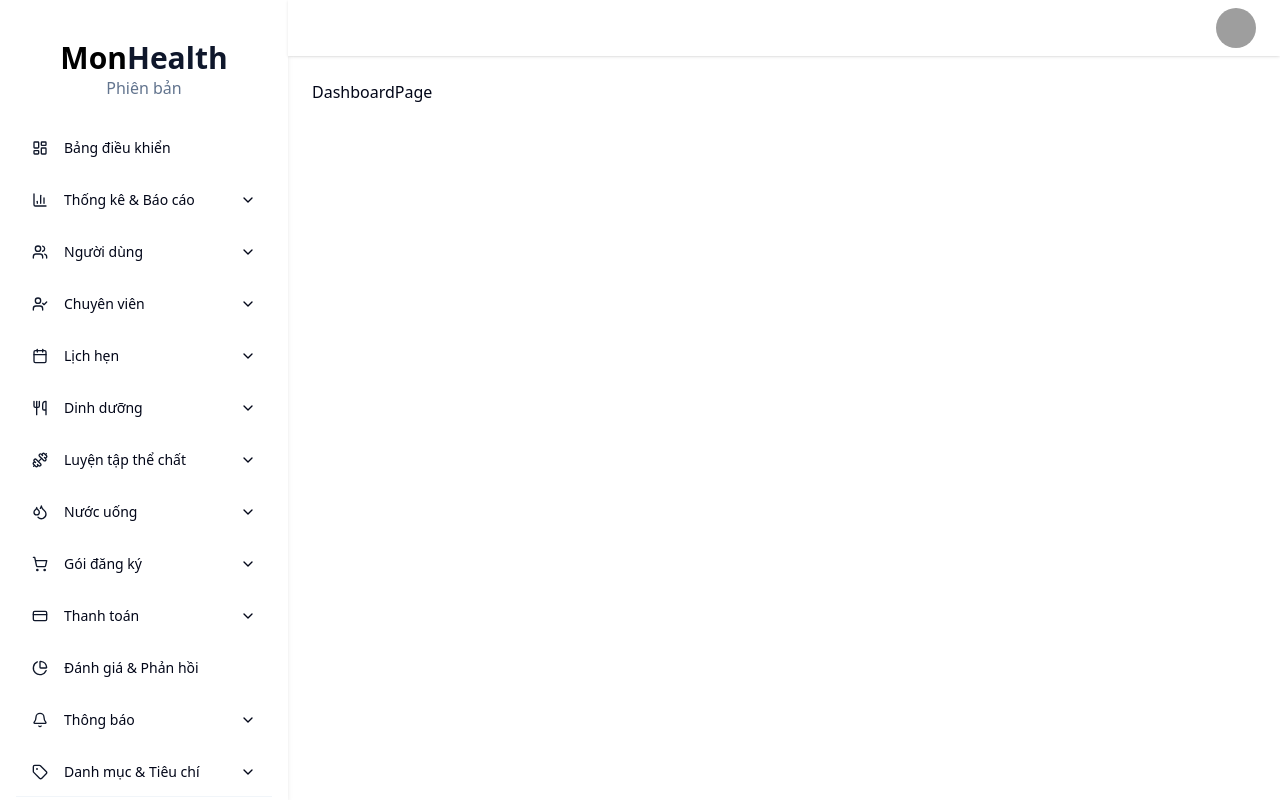
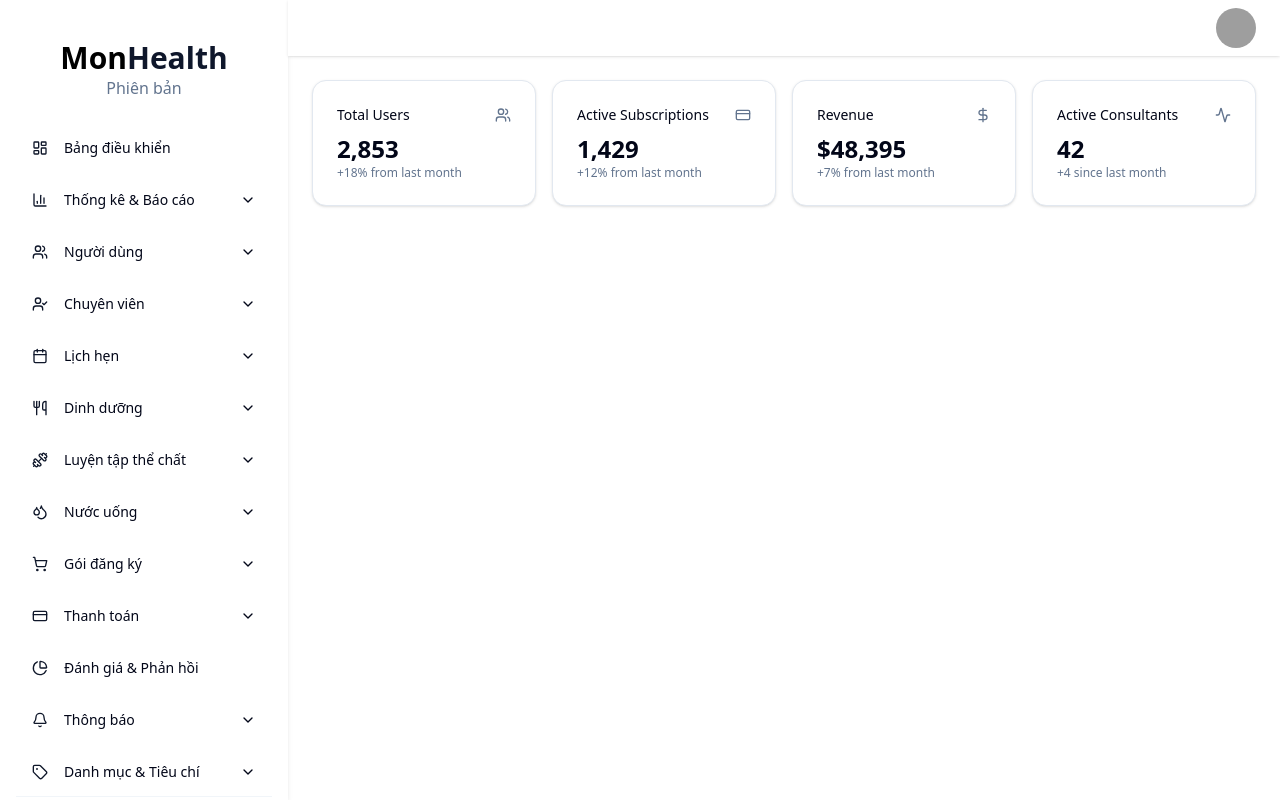
Before and after one commit to SEP490-Monhealth/SEP490-Monhealth-Healthcare-App-FE, a Next.js app: page /admin/dashboard in a window 1280 px wide. Built offline with nearby package versions, Linux system fonts and the light colour scheme; grey boxes are pictures that could not be loaded.

Commit message:
feat: coding dashboard stats card

```diff
--- a/src/app/admin/dashboard/page.tsx
+++ b/src/app/admin/dashboard/page.tsx
@@ -1,7 +1,13 @@
 import React from "react"
 
+import DashboardStatsCard from "@/components/molecules/dashboard-stats-card"
+
 function DashboardPage() {
-  return <div>DashboardPage</div>
+  return (
+    <div>
+      <DashboardStatsCard />
+    </div>
+  )
 }
 
 export default DashboardPage
--- a/src/components/molecules/dashboard-stats-card.tsx
+++ b/src/components/molecules/dashboard-stats-card.tsx
@@ -0,0 +1,58 @@
+import React from "react"
+
+import { Activity, CreditCard, DollarSign, Users } from "lucide-react"
+
+import { Card, CardContent, CardHeader, CardTitle } from "../atoms/card"
+
+function DashboardStatsCard() {
+  return (
+    <div className="grid gap-4 md:grid-cols-2 lg:grid-cols-4">
+      <Card>
+        <CardHeader className="flex flex-row items-center justify-between space-y-0 pb-2">
+          <CardTitle className="text-sm font-medium">Total Users</CardTitle>
+          <Users className="text-muted-foreground h-4 w-4" />
+        </CardHeader>
+        <CardContent>
+          <div className="text-2xl font-bold">2,853</div>
+          <p className="text-muted-foreground text-xs">+18% from last month</p>
+        </CardContent>
+      </Card>
+      <Card>
+        <CardHeader className="flex flex-row items-center justify-between space-y-0 pb-2">
+          <CardTitle className="text-sm font-medium">
+            Active Subscriptions
+          </CardTitle>
+          <CreditCard className="text-muted-foreground h-4 w-4" />
+        </CardHeader>
+        <CardContent>
+          <div className="text-2xl font-bold">1,429</div>
+          <p className="text-muted-foreground text-xs">+12% from last month</p>
+        </CardContent>
+      </Card>
+      <Card>
+        <CardHeader className="flex flex-row items-center justify-between space-y-0 pb-2">
+          <CardTitle className="text-sm font-medium">Revenue</CardTitle>
+          <DollarSign className="text-muted-foreground h-4 w-4" />
+        </CardHeader>
+        <CardContent>
+          <div className="text-2xl font-bold">$48,395</div>
+          <p className="text-muted-foreground text-xs">+7% from last month</p>
+        </CardContent>
+      </Card>
+      <Card>
+        <CardHeader className="flex flex-row items-center justify-between space-y-0 pb-2">
+          <CardTitle className="text-sm font-medium">
+            Active Consultants
+          </CardTitle>
+          <Activity className="text-muted-foreground h-4 w-4" />
+        </CardHeader>
+        <CardContent>
+          <div className="text-2xl font-bold">42</div>
+          <p className="text-muted-foreground text-xs">+4 since last month</p>
+        </CardContent>
+      </Card>
+    </div>
+  )
+}
+
+export default DashboardStatsCard
--- a/src/services/consultantService.ts
+++ b/src/services/consultantService.ts
@@ -37,7 +37,14 @@
   consultantId: string
 ): Promise<ConsultantType> => {
   try {
-    const { data } = await monAPI.get(`/consultants/${consultantId}`)
+    const response = await monAPI.get(`/consultants/${consultantId}`)
+
+    const { success, message, data } = response.data
+
+    if (!success) {
+      throw new Error(message || "Failed to fetch consultant")
+    }
+
     return data
   } catch (error) {
     console.error("Error fetching consultant by ID:", error)
--- a/src/services/waterReminderService.ts
+++ b/src/services/waterReminderService.ts
@@ -38,7 +38,14 @@
   waterReminderId: string
 ): Promise<WaterReminderType> => {
   try {
-    const { data } = await monAPI.get(`/water-reminders/${waterReminderId}`)
+    const response = await monAPI.get(`/water-reminders/${waterReminderId}`)
+
+    const { success, message, data } = response.data
+
+    if (!success) {
+      throw new Error(message || "Failed to fetch water reminder")
+    }
+
     return data
   } catch (error) {
     console.error("Error fetching water reminder by ID:", error)
```
